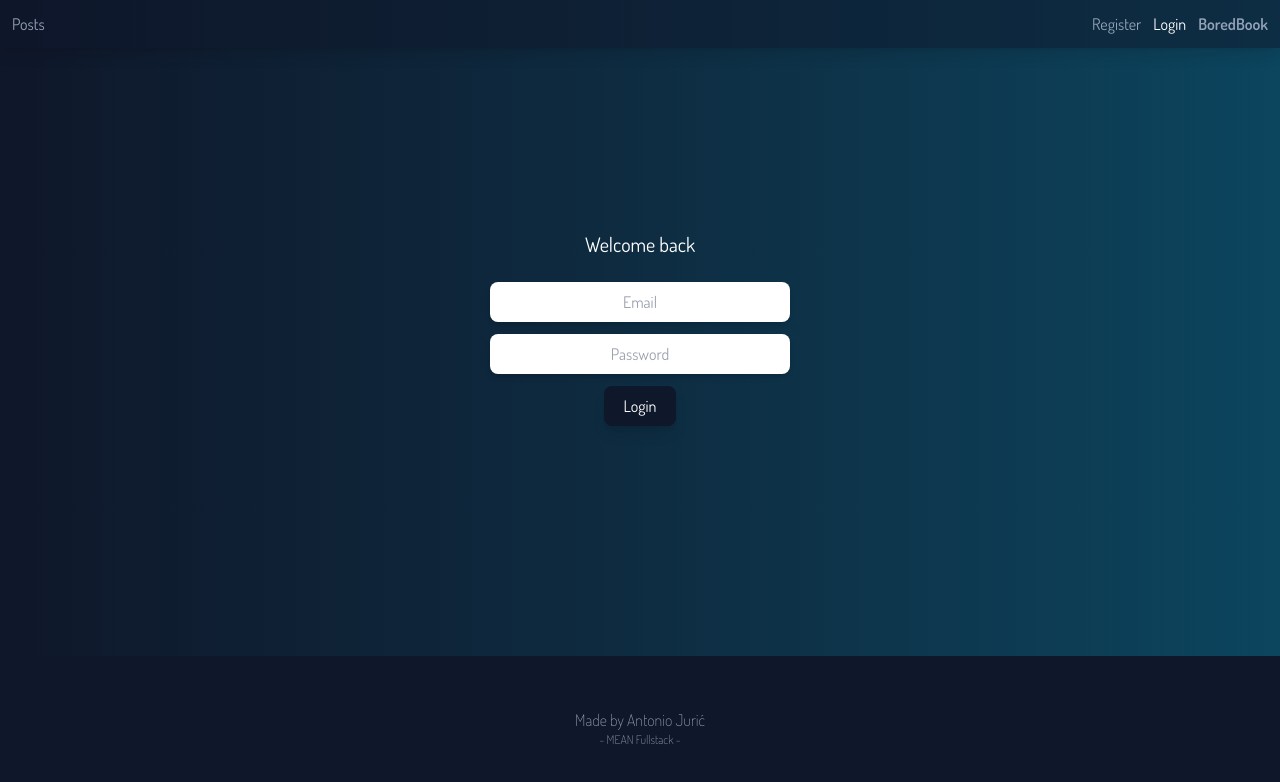
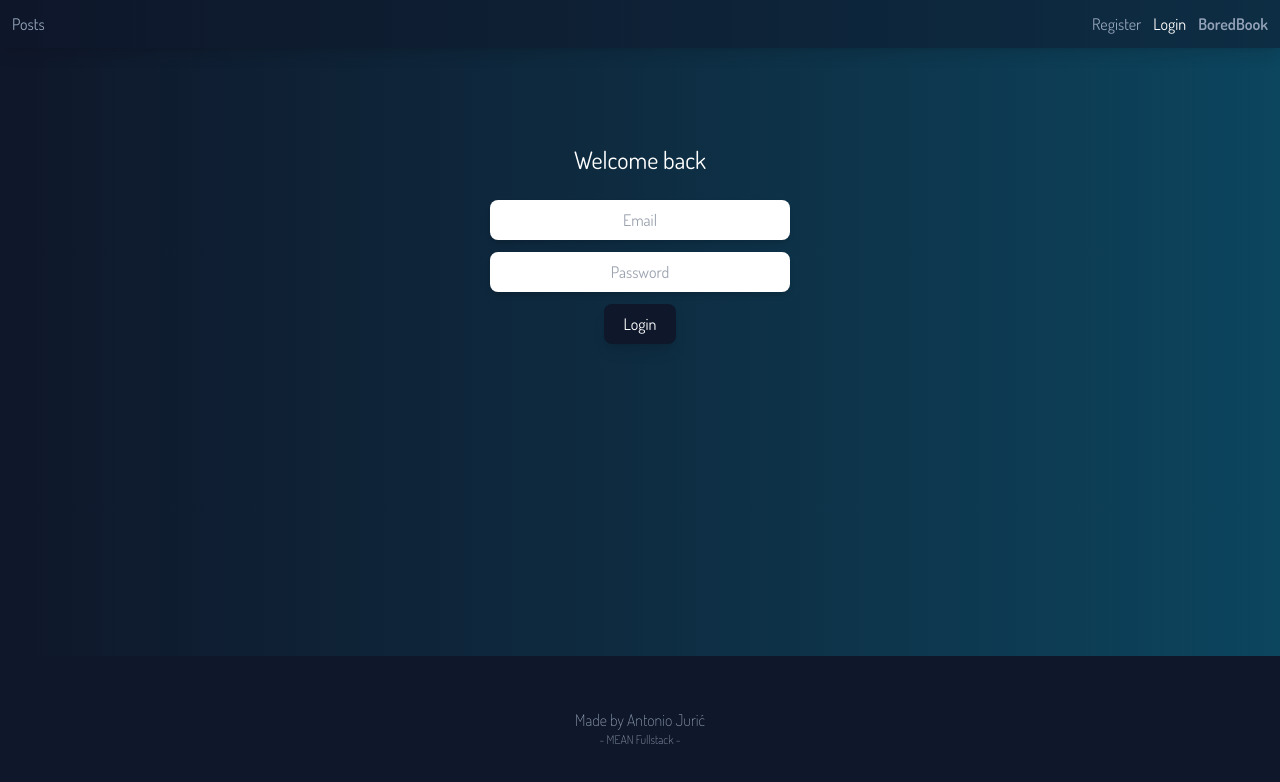
Before and after one commit to Antonioax/BoredBook, an Angular app: page /login in a window 1280 px wide. Shown: the top 782 px of the page. Built offline with nearby package versions, Linux system fonts and the light colour scheme.

Commit message:
Updated minor design fixes

```diff
--- a/src/app/app.component.html
+++ b/src/app/app.component.html
@@ -1,5 +1,5 @@
 <div
-  class="min-h-screen flex flex-col justify-between"
+  class="min-h-screen w-full flex flex-col justify-between"
   style="
     background: rgb(2, 0, 36);
     background: linear-gradient(
--- a/src/app/auth/login/login.component.html
+++ b/src/app/auth/login/login.component.html
@@ -1,8 +1,7 @@
 @if(!isLoading){
 <form (ngSubmit)="onLogin(form)" #form="ngForm">
-  <div class="flex justify-center items-center h-[calc(100vh-144px)]">
-    <div class="flex flex-col justify-center items-center gap-3 my-24">
-      <p class="mb-3 text-xl text-white">Welcome back</p>
+  <div class="flex flex-col justify-center items-center gap-3 my-36">
+    <p class="mb-3 text-2xl text-white">Welcome back</p>
     <input
       type="email"
       class="w-[80vw] sm:w-[70vw] max-w-[300px] rounded-lg shadow-md resize-none p-3 py-2 text-center"
@@ -29,7 +28,6 @@
       Login
     </button>
   </div>
-  </div>
 </form>
 } @else {
 <div class="flex justify-center items-center w-screen h-[60vh]">
--- a/src/app/auth/signup/signup.component.html
+++ b/src/app/auth/signup/signup.component.html
@@ -1,8 +1,9 @@
 @if(!isLoading){
 <form (ngSubmit)="onSignup(form)" #form="ngForm">
-  <div class="flex justify-center items-center h-[calc(100vh-144px)]">
-    <div class="flex flex-col justify-center items-center gap-3 my-24">
-      <p class="mb-3 text-xl text-center text-white">Become a new<br><span class="font-semibold">BoredBook</span><br>member</p>
+  <div class="flex flex-col justify-center items-center gap-3 my-36">
+    <p class="mb-3 text-xl text-center text-white">
+      Become a new<br /><span class="font-semibold">BoredBook</span><br />member
+    </p>
     <input
       type="email"
       class="w-[80vw] sm:w-[70vw] max-w-[300px] rounded-lg shadow-md resize-none p-3 py-2 text-center"
@@ -29,7 +30,6 @@
       Register
     </button>
   </div>
-  </div>
 </form>
 } @else {
 <div class="flex justify-center items-center w-screen h-[60vh]">
```
Lines whose indentation alone changed are shown as unchanged.
